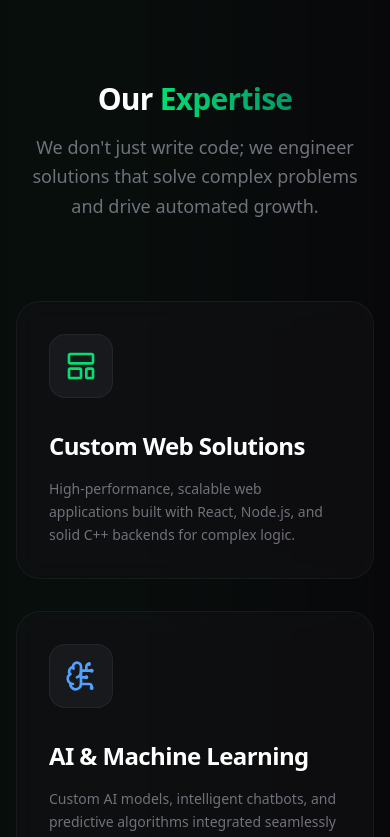
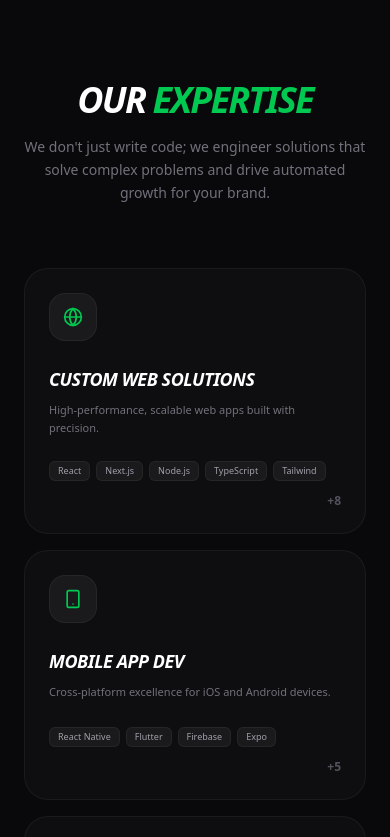
Before and after one commit to itshammadkhalil/novastack-website, a React (Vite) app: page / in a window 390 px wide. Shown: the part 860-1697 px from the top of the page. Built offline with nearby package versions, Linux system fonts and the light colour scheme.

Commit message:
fixed footer layout, added expertise badges and mobile responsiveness

```diff
--- a/src/Expertise.jsx
+++ b/src/Expertise.jsx
@@ -1,85 +1,93 @@
 import React from 'react';
-import { motion } from 'framer-motion';
-import { LayoutTemplate, BrainCircuit, Workflow } from 'lucide-react';
+import { Code2, Smartphone, Zap, Cpu, Database, Layout, ShieldCheck, Globe } from 'lucide-react';
 
-const services = [
+const Expertise = () => {
+  const skills = [
     {
       title: "Custom Web Solutions",
-    description: "High-performance, scalable web applications built with React, Node.js, and solid C++ backends for complex logic.",
-    icon: <LayoutTemplate size={32} className="text-green-400" />,
-    delay: 0.1
+      icon: <Globe size={20} />,
+      desc: "High-performance, scalable web apps built with precision.",
+      stack: ["React", "Next.js", "Node.js", "TypeScript", "Tailwind"],
+      more: "+8"
     },
     {
-    title: "AI & Machine Learning",
-    description: "Custom AI models, intelligent chatbots, and predictive algorithms integrated seamlessly into your existing business systems.",
-    icon: <BrainCircuit size={32} className="text-blue-400" />,
-    delay: 0.2
+      title: "Mobile App Dev",
+      icon: <Smartphone size={20} />,
+      desc: "Cross-platform excellence for iOS and Android devices.",
+      stack: ["React Native", "Flutter", "Firebase", "Expo"],
+      more: "+5"
     },
     {
       title: "Business Automation",
-    description: "Smart workflows and automated growth engines that connect your apps, save hours of manual work, and scale Meta Ads data.",
-    icon: <Workflow size={32} className="text-emerald-400" />,
-    delay: 0.3
+      icon: <Zap size={20} />,
+      desc: "Smart workflows and AI integration to scale operations.",
+      stack: ["Python", "OpenAI", "LangChain", "Make.com"],
+      more: "+12"
+    },
+    {
+      title: "Software Architecture",
+      icon: <Cpu size={20} />,
+      desc: "Robust system design for complex enterprise problems.",
+      stack: ["Docker", "AWS", "Microservices", "Kubernetes"],
+      more: "+6"
     }
   ];
 
-const Services = () => {
   return (
-    // 'id="services"' check kar lein taake link kaam kare
-    <section id="services" className="relative w-full py-24 bg-zinc-950/50 flex flex-col items-center justify-center border-t border-zinc-900/50 overflow-hidden">
+    <section id="expertise" className="py-24 bg-zinc-950 px-6">
+      <div className="max-w-7xl mx-auto">
 
-      {/* 1. Subtle Radial Gradient Overlay - Section ko depth dene ke liye */}
-      <div className="absolute inset-0 bg-[radial-gradient(circle_at_center,_var(--tw-gradient-stops))] from-green-500/5 via-transparent to-transparent pointer-events-none"></div>
-
-      <div className="relative z-10 max-w-7xl mx-auto px-4 sm:px-6 lg:px-8">
-
-        <div className="text-center mb-20">
-          <motion.h2
-            initial={{ opacity: 0, y: 20 }}
-            whileInView={{ opacity: 1, y: 0 }}
-            viewport={{ once: true }}
-            transition={{ duration: 0.5 }}
-            className="text-3xl md:text-5xl font-bold text-white tracking-tight"
-          >
-            Our <span className="text-transparent bg-clip-text bg-gradient-to-r from-green-400 to-emerald-600">Expertise</span>
-          </motion.h2>
-          <motion.p
-            initial={{ opacity: 0, y: 20 }}
-            whileInView={{ opacity: 1, y: 0 }}
-            viewport={{ once: true }}
-            transition={{ duration: 0.5, delay: 0.1 }}
-            className="mt-4 text-zinc-500 max-w-2xl mx-auto text-lg leading-relaxed"
-          >
-            We don't just write code; we engineer solutions that solve complex problems and drive automated growth.
-          </motion.p>
+        {/* Header Section */}
+        <div className="text-center mb-16">
+          <h2 className="text-4xl md:text-5xl font-black text-white italic uppercase tracking-tighter">
+            Our <span className="text-green-500">Expertise</span>
+          </h2>
+          <p className="text-zinc-500 text-sm mt-4 max-w-2xl mx-auto leading-relaxed">
+            We don't just write code; we engineer solutions that solve complex problems and drive automated growth for your brand.
+          </p>
         </div>
 
-        <div className="grid grid-cols-1 md:grid-cols-3 gap-8">
-          {services.map((service, index) => (
-            <motion.div
-              key={index}
-              initial={{ opacity: 0, y: 30 }}
-              whileInView={{ opacity: 1, y: 0 }}
-              viewport={{ once: true }}
-              transition={{ duration: 0.5, delay: service.delay }}
-              // 2. Glassmorphism Design - bg-zinc-900/40 aur backdrop-blur lagaya hai
-              className="group relative p-8 rounded-3xl bg-zinc-900/40 border border-white/5 backdrop-blur-md hover:bg-zinc-900/60 hover:border-green-500/30 transition-all duration-500"
-            >
-              {/* 3. Card Hover Glow - Card ke peeche halka sa glow */}
-              <div className="absolute -inset-1 bg-gradient-to-br from-green-500/10 to-transparent rounded-3xl opacity-0 group-hover:opacity-100 transition-opacity duration-500 blur-xl"></div>
+        {/* Grid: Mobile par 1 column (agar clean chahiye) ya 2 columns (agar height bachani hai) */}
+        {/* Maine 'grid-cols-2' rakha hai mobile ke liye taake page bohot lamba na ho */}
+        <div className="grid grid-cols-1 sm:grid-cols-2 lg:grid-cols-4 gap-4">
+          {skills.map((item, index) => (
+            <div key={index} className="group relative bg-zinc-900/40 border border-white/5 p-6 rounded-3xl hover:border-green-500/30 transition-all duration-500 flex flex-col justify-between min-h-[250px]">
 
-              <div className="relative z-10">
-                <div className="w-16 h-16 rounded-2xl bg-zinc-800/50 flex items-center justify-center mb-8 group-hover:scale-110 group-hover:shadow-[0_0_20px_rgba(34,197,94,0.2)] transition-all duration-500 border border-white/5">
-                  {service.icon}
+              <div>
+                {/* Icon Box */}
+                <div className="w-12 h-12 bg-zinc-800/50 rounded-2xl flex items-center justify-center text-green-500 mb-6 border border-white/5 group-hover:bg-green-500 group-hover:text-black transition-all">
+                  {item.icon}
                 </div>
-                <h3 className="text-2xl font-bold text-white mb-4 tracking-tight group-hover:text-green-400 transition-colors">
-                  {service.title}
-                </h3>
-                <p className="text-zinc-500 leading-relaxed text-sm md:text-base">
-                  {service.description}
+
+                <h4 className="text-white font-bold text-lg mb-2 italic tracking-tight uppercase">
+                  {item.title}
+                </h4>
+
+                <p className="text-zinc-500 text-[11px] leading-relaxed mb-6">
+                  {item.desc}
                 </p>
               </div>
-            </motion.div>
+
+              {/* Tech Stack Badges & More Count */}
+              <div className="flex flex-col gap-3">
+                <div className="flex flex-wrap gap-1.5">
+                  {item.stack.map((tech, i) => (
+                    <span key={i} className="text-[9px] text-zinc-400 bg-white/5 px-2 py-0.5 rounded-md border border-white/5">
+                      {tech}
+                    </span>
+                  ))}
+                </div>
+
+                <div className="flex justify-end">
+                  <span className="text-zinc-600 font-black text-xs group-hover:text-green-500 transition-colors uppercase">
+                    {item.more}
+                  </span>
+                </div>
+              </div>
+
+              {/* Hover Glow Effect */}
+              <div className="absolute inset-0 bg-green-500/5 opacity-0 group-hover:opacity-100 transition-opacity rounded-3xl pointer-events-none"></div>
+            </div>
           ))}
         </div>
 
@@ -88,4 +96,4 @@ const Services = () => {
   );
 };
 
-export default Services;
+export default Expertise;
--- a/src/Footer.jsx
+++ b/src/Footer.jsx
@@ -14,7 +14,8 @@ const Footer = () => {
   };
 
   return (
-    <footer className="bg-zinc-950 border-t border-white/5 py-12 relative">
+    // Footer.jsx ke start mein ye classes check karein
+<footer className="relative w-full bg-zinc-950 border-t border-white/5 py-12 mt-auto">
       <div className="max-w-7xl mx-auto px-6">
         <div className="flex flex-col md:flex-row justify-between items-center gap-8">
 
```
Lines whose indentation alone changed are shown as unchanged.
